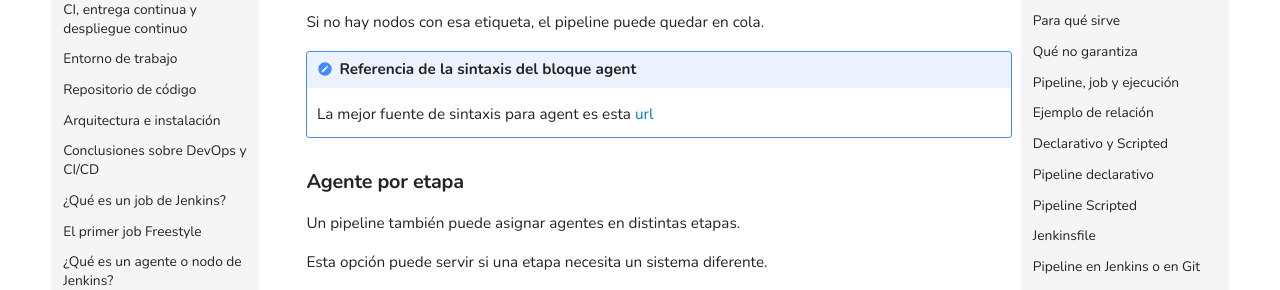
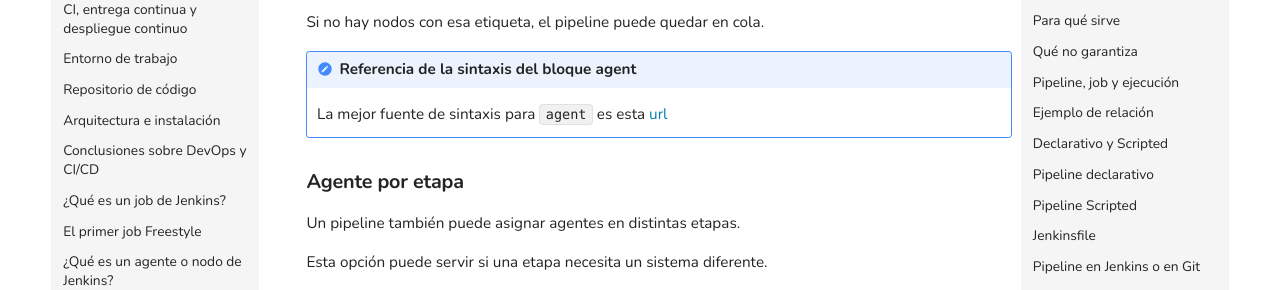
Before and after one commit to agile611/curso-devops-introduccion-a-integracion-continua-y-jenkins, an MkDocs documentation site: the page built from docs/01-fundamentos/11_que_es_un_pipeline.md, in a window 1280 px wide and 900 px high, scrolled down 4766 px. Shown: the part 156-446 px from the top of the window. Built offline with MkDocs 1.6.1 and Material for MkDocs 9.7.7, drawn with Linux system fonts in a browser that asks for light colours; comment, search, counter and statistics services are not loaded; some of the changed text lies outside the part shown.

Commit message:
paramenters

```diff
--- a/docs/01-fundamentos/11_que_es_un_pipeline.md
+++ b/docs/01-fundamentos/11_que_es_un_pipeline.md
@@ -201,7 +201,7 @@ Utiliza una etiqueta que exista y haya sido aprobada para la práctica.
 Si no hay nodos con esa etiqueta, el pipeline puede quedar en cola.
 
 !!! note "Referencia de la sintaxis del bloque agent"
-    La mejor fuente de sintaxis para agent es esta [url](https://www.jenkins.io/doc/book/pipeline/syntax/#agent)
+    La mejor fuente de sintaxis para `agent` es esta [url](https://www.jenkins.io/doc/book/pipeline/syntax/#agent)
 
 ### Agente por etapa
 
```
Also changed, not shown: other parts of docs/01-fundamentos/11_que_es_un_pipeline.md (+3 -0 lines).
